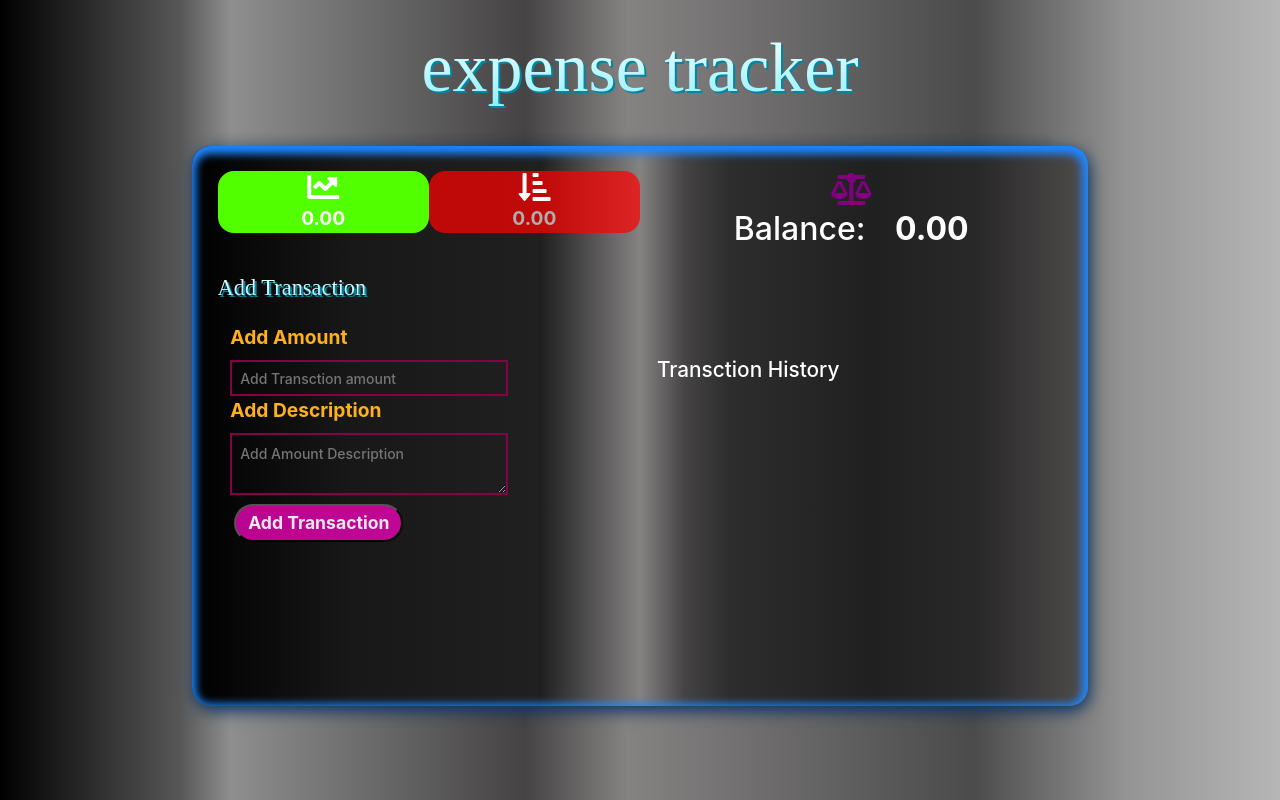
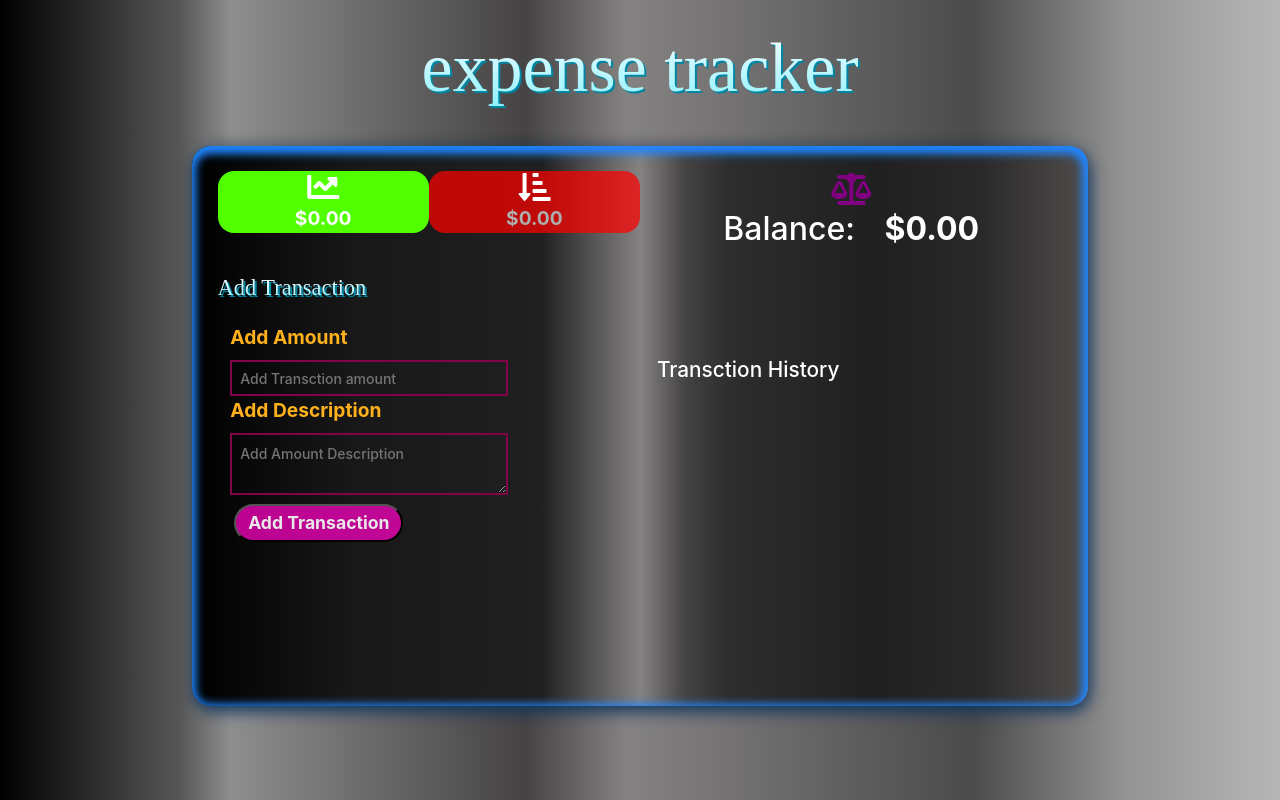
Before and after one commit to shahzain-lab/expense-tracker, a React (Create React App) app: page / in a window 1280 px wide. Built offline with nearby package versions, Linux system fonts and the light colour scheme; a web font is replaced by a local one.

Commit message:
finalized

```diff
--- a/src/components/Balance.tsx
+++ b/src/components/Balance.tsx
@@ -12,7 +12,7 @@ const balance = transctionAmount
 
     return (
         <div className="Balance">
-            <h4><i className="fas fa-balance-scale"></i><br />Balance: <span>{balance}</span></h4>
+            <h4><i className="fas fa-balance-scale"></i><br />Balance: <span>${balance}</span></h4>
         </div>
     )
 }
--- a/src/components/Summary.tsx
+++ b/src/components/Summary.tsx
@@ -22,13 +22,13 @@ export const Summary = () => {
         <div className="Summary">
             <div className="sum1">
             <i className="fas fa-chart-line"></i>
-            {/* <h4>Income</h4> */}<br />
-            <span>{income}</span>
+            <br />
+            <span>${income}</span>
             </div>
             <div className="sum2">
             <i className="fas fa-sort-amount-down-alt"></i>
-            {/* <h4>expense</h4> */}<br />
-            <span>{expense}</span>
+            <br />
+            <span>${expense}</span>
             </div>
         </div>
     )
```
Also changed, not shown: 1 other file (tests, documents, lock files or other folders).
